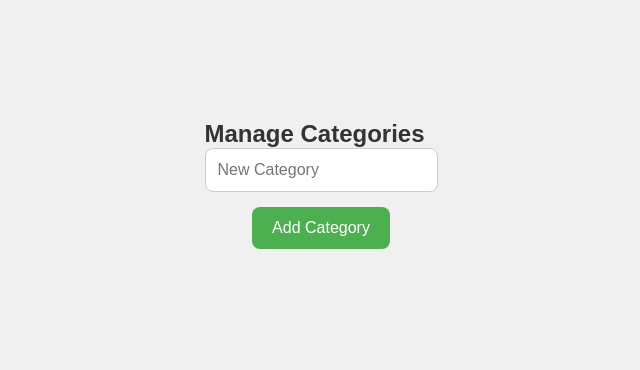
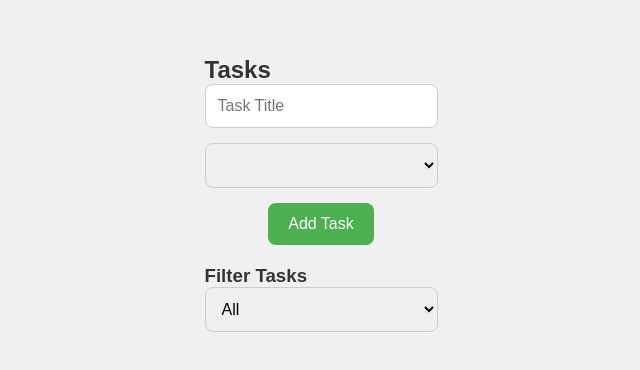
Before and after one commit to miljakz/Frontend_Task, a Vue app: page / in a window 1280 px wide. Shown: the part 206-576 px from the top of the page, without its empty margins (319-959 px from the left). Built offline with nearby package versions, Linux system fonts and the light colour scheme.

Commit message:
Update App.vue

```diff
--- a/src/App.vue
+++ b/src/App.vue
@@ -1,20 +1,29 @@
 <template>
   <section>
-    <h2>Manage Categories</h2>
-    <form @submit.prevent="addCategory">
+    <h2>Tasks</h2>
+    <form @submit.prevent="addTask">
       <input
         type="text"
-        v-model="newCategory"
-        placeholder="New Category"
+        v-model="newTask.title"
+        placeholder="Task Title"
         required
       />
-      <button type="submit" class="button">Add Category</button>
+      <select v-model="newTask.category" required>
+        <option v-for="category in categories" :key="category">{{ category }}</option>
+      </select>
+      <button type="submit" class="button">Add Task</button>
     </form>
 
+    <h3>Filter Tasks</h3>
+    <select v-model="filterCategory">
+      <option value="">All</option>
+      <option v-for="category in categories" :key="category">{{ category }}</option>
+    </select>
+
     <ul>
-      <li v-for="category in categories" :key="category">
-        {{ category }}
-        <button @click="removeCategory(category)">Remove</button>
+      <li v-for="task in filteredTasks" :key="task.id">
+        {{ task.title }} - {{ task.category }}
+        <button @click="removeTask(task.id)">Remove</button>
       </li>
     </ul>
   </section>
@@ -24,27 +33,42 @@
 export default {
   data() {
     return {
-      newCategory: '',
+      newTask: {
+        title: '',
+        category: ''
+      },
+      tasks: [],
+      filterCategory: '',
       categories: []
     };
   },
   methods: {
-    addCategory() {
-      if (this.newCategory.trim()) {
-        this.categories.push(this.newCategory);
-        this.newCategory = '';
+    addTask() {
+      if (this.newTask.title.trim() && this.newTask.category.trim()) {
+        const task = { ...this.newTask, id: Date.now() };
+        this.tasks.push(task);
+        this.newTask.title = '';
+        this.newTask.category = '';
       }
     },
-    removeCategory(category) {
-      this.categories = this.categories.filter(cat => cat !== category);
+    removeTask(taskId) {
+      this.tasks = this.tasks.filter(task => task.id !== taskId);
+    }
+  },
+  computed: {
+    filteredTasks() {
+      if (this.filterCategory) {
+        return this.tasks.filter(task => task.category === this.filterCategory);
+      }
+      return this.tasks;
     }
   },
   created() {
-    // Fetch categories from API or local storage
+    // Fetch tasks from API or local storage
   }
 };
 </script>
 
 <style scoped>
-/* Add your styles here */
+/* Your styles here */
 </style>
```
